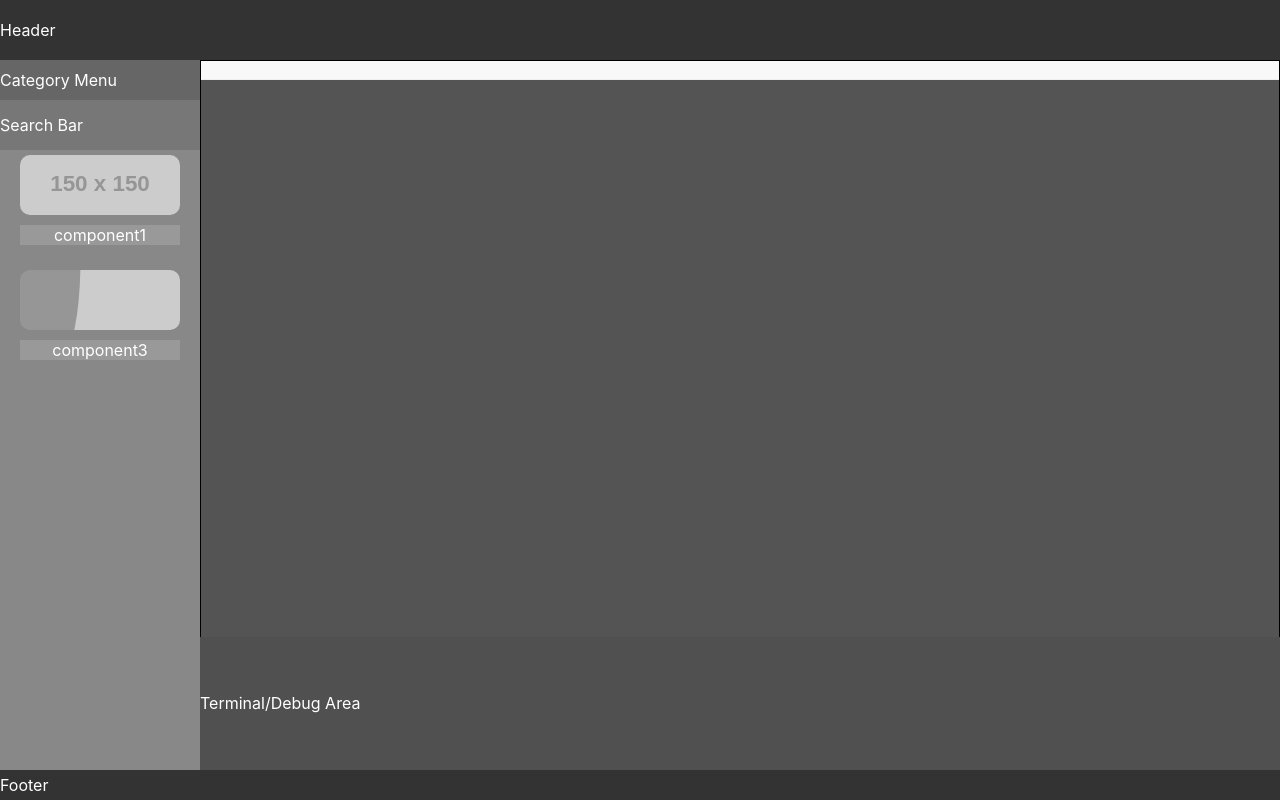
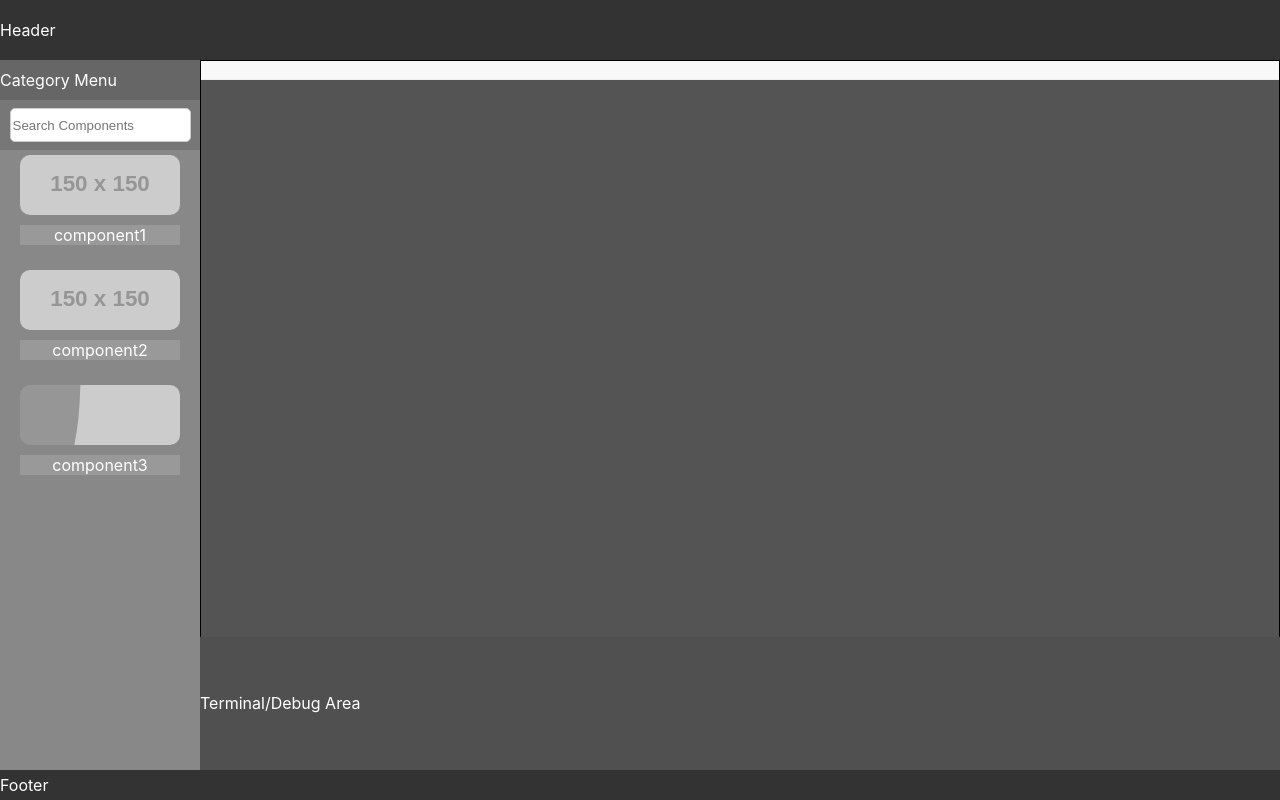
Before and after one commit to cwc020730/NeuralNetworkBuilder, a React (Create React App) app: page / in a window 1280 px wide. Built offline with nearby package versions, Linux system fonts and the light colour scheme; no server answers.

Commit message:
Add a search bar for components

```diff
--- a/src/App.css
+++ b/src/App.css
@@ -80,11 +80,18 @@
 
 .search-bar {
   display: flex;
-  justify-content: space-between;
+  justify-content: center;
   align-items: center;
   background: #777;
   color: #fff;
   height: 50px;
+}
+
+.search-bar-text-input {
+  width: 175px;
+  height: 30px;
+  border-radius: 5px;
+  border: 1px solid #ccc;
 }
 
 .component-inventory {
--- a/src/App.js
+++ b/src/App.js
@@ -4,6 +4,7 @@ import "./App.css";
 import { ScaleProvider } from './components/ScaleContext';
 import D3Canvas from "./components/D3Canvas";
 import ComponentInventory from './components/ComponentInventory';
+import InventoryController from "./components/InventoryController";
 
 
 function App() {
@@ -25,17 +26,7 @@ function App() {
             <div className="app">
                 <header className="header">Header</header>
                 <aside className="sidebar">
-                    <div className="sidebar-menu">
-                        <div className="category-menu">
-                            Category Menu
-                        </div>
-                        <div className="search-bar">
-                            Search Bar
-                        </div>
-                    </div>
-                    <div className="component-inventory">
-                        <ComponentInventory />
-                    </div>
+                    <InventoryController />
                 </aside>
                 <main className="main">
                     <div className="canvas">
--- a/src/components/ComponentInventory.js
+++ b/src/components/ComponentInventory.js
@@ -1,10 +1,14 @@
-import React, { useContext, useState } from 'react';
+import React, { useContext, useState, useEffect } from 'react';
 import ScaleContext from './ScaleContext';
 import componentStyles from './ComponentStyles';
 
-const ComponentInventory = ({ initialComponents = ['component1', 'component3'] }) => {
-  const [componentIds, setComponentIds] = useState(initialComponents);
+const ComponentInventory = ({ components }) => {
+  const [componentIds, setComponentIds] = useState(components);
   const scale = useContext(ScaleContext);
+
+  useEffect(() => {
+    setComponentIds(components);
+  }, [components]);
 
   const handleDragStart = (event, componentId) => {
     const width = 160;
--- a/src/components/InventoryController.js
+++ b/src/components/InventoryController.js
@@ -2,23 +2,42 @@ import React, { useState } from 'react';
 import ComponentInventory from './ComponentInventory';
 
 const InventoryController = () => {
-  const [searchResults, setSearchResults] = useState(['component1', 'component2']);
+  const [searchQuery, setSearchQuery] = useState('');
+  const [searchResults, setSearchResults] = useState(['component1', 'component2', 'component3']);
 
   const handleSearch = (query) => {
+    console.log('query:', query);
+    setSearchQuery(query);
     const allComponents = ['component1', 'component2', 'component3'];
-    const filteredComponents = allComponents.filter(id => id.includes(query));
+    const filteredComponents = allComponents.filter(id =>
+      id.toLowerCase().includes(query.toLowerCase())
+    );
     setSearchResults(filteredComponents);
+    console.log('filteredComponents:', filteredComponents);
   };
 
   return (
+    <>
+      <div className="sidebar-menu">
+        <div className="category-menu">
+            Category Menu
+        </div>
+        <div className='search-bar'>
           <div>
             <input
+              className='search-bar-text-input'
               type="text"
               placeholder="Search Components"
+              value={searchQuery}
               onChange={(e) => handleSearch(e.target.value)}
             />
-      <ComponentInventory initialComponents={searchResults} />
           </div>
+        </div>
+      </div>
+      <div className="component-inventory">
+        <ComponentInventory components={searchResults} />
+      </div>
+    </>
   );
 };
 
```
Lines whose indentation alone changed are shown as unchanged.
